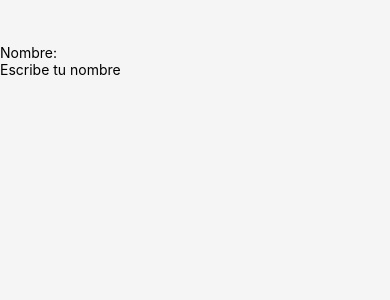
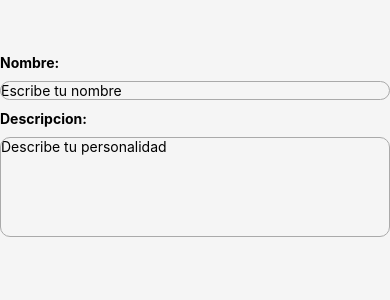
Before and after one commit to Anakimberly/PROYECTOEXPO, a React Native app: screen / in a window 390 px wide. Shown: the top 300 px of the page. Built offline with nearby package versions, Linux system fonts and the light colour scheme.

Commit message:
cree un input para la descripcion en el apartado del formulario

```diff
--- a/src/pages/Formulario.js
+++ b/src/pages/Formulario.js
@@ -3,8 +3,10 @@ import { Platform, StatusBar, StyleSheet,SafeAreaView, Text,TextInput } from "re
 export const Formulario = () => {
   return (
    <SafeAreaView style={ style.mainS}>
-   <Text>Nombre:</Text>
-<TextInput placeholder="Escribe tu nombre"/>
+   <Text style ={style.label}>Nombre:</Text>
+<TextInput style ={style.input} placeholder="Escribe tu nombre"/>
+ <Text style ={style.label}>Descripcion:</Text>
+<TextInput multiline={true} numberOfLines={4} style ={[style.input,style.textArea]} placeholder="Describe tu personalidad"/>
 
     </SafeAreaView>
   )
@@ -18,4 +20,19 @@ export const Formulario = () => {
           paddingTop: Platform.OS === 'android' ? StatusBar.currentHeigth:44,
           padding: 16
         },
+        label:{
+fontWeight: 'bold',
+marginTop:10,
+marginBottom:10
+        },
+        input:{
+          borderWidth:1,
+          borderColor:'#aaa',
+          borderRadius:10,
+
+        },
+      textArea:{
+        height:100,
+        textAlignVertical:'top'
+      }
   })
```
